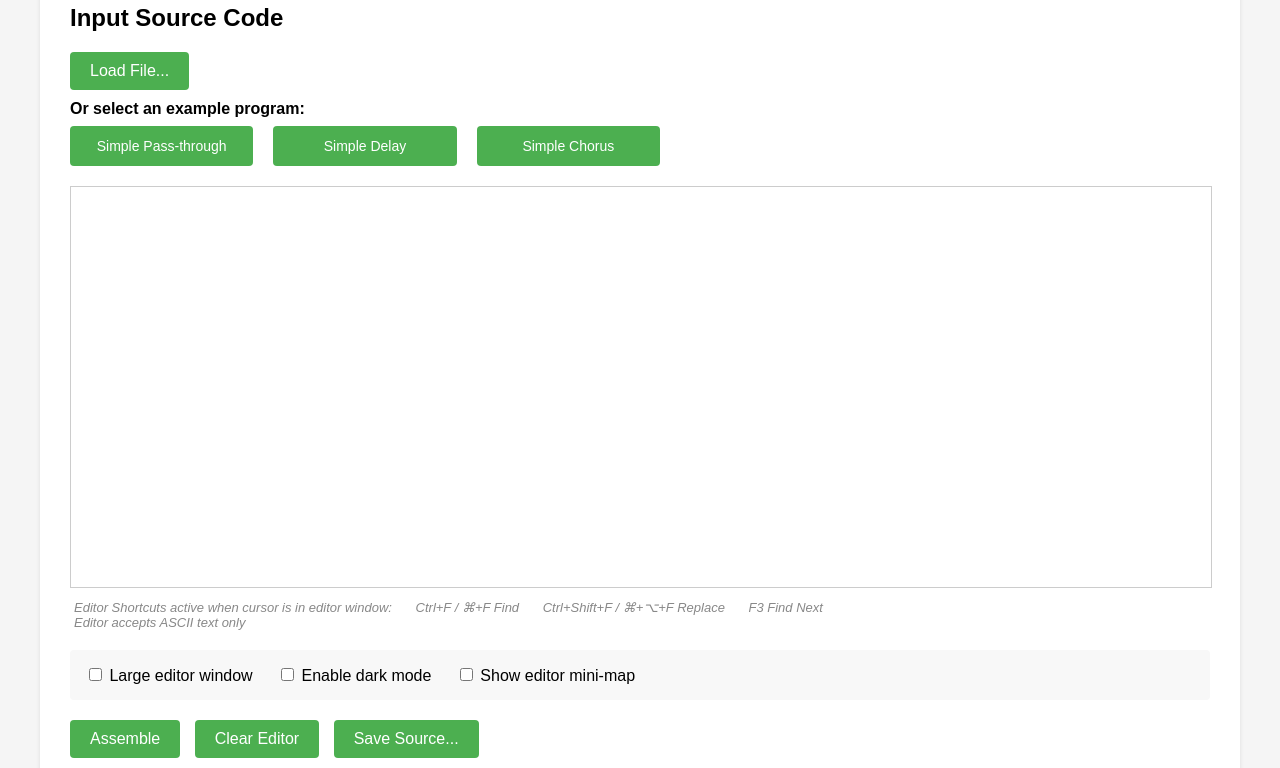
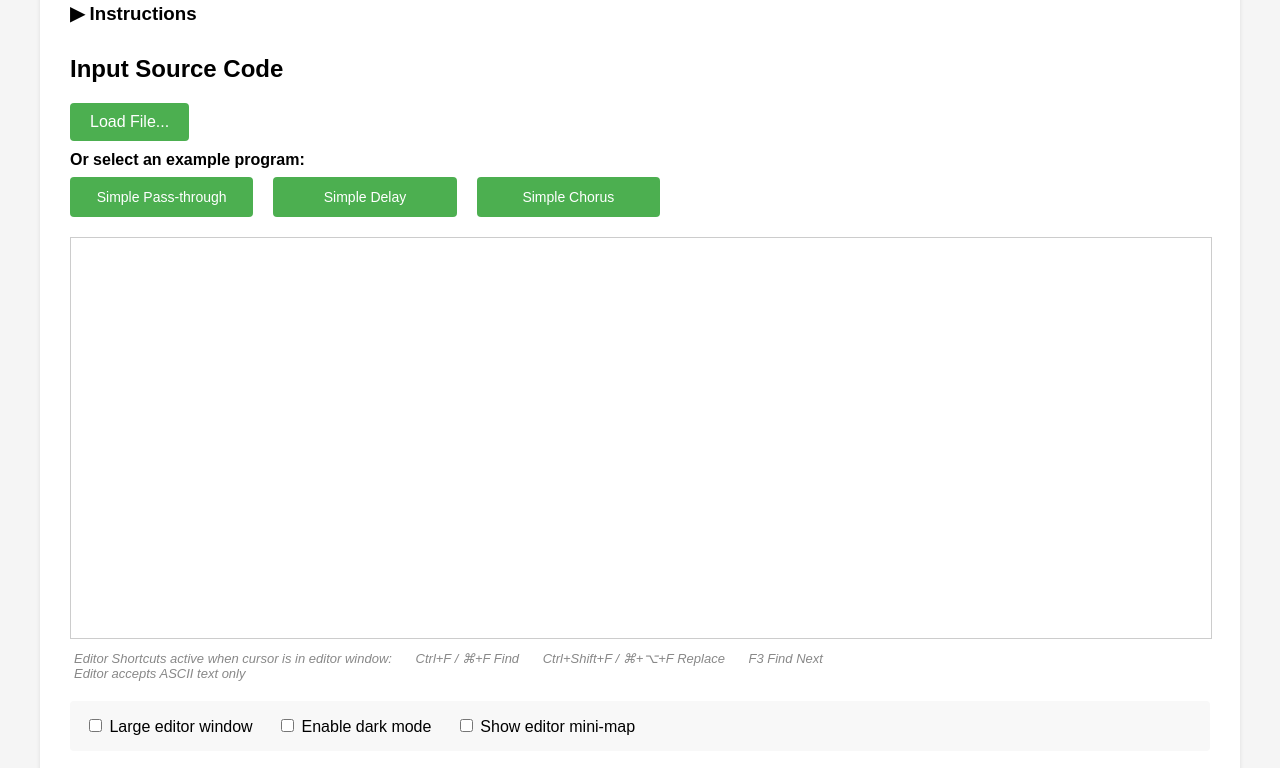
Before and after one commit to DisasterAreaDesigns/Sandbox-FV1, a plain HTML site: page Assembler/index.html in a window 1280 px wide. Shown: the part 162-930 px from the top of the page. Drawn offline with Linux system fonts and the light colour scheme; a script that the page names is missing.

Commit message:
Build 12
Added instructionf flyout
Added schematic for v2c board

```diff
--- a/Assembler/app.js
+++ b/Assembler/app.js
@@ -370,6 +370,20 @@ function toggleOutput() {
     }
 }
 
+// Toggle instructions function
+function toggleInstructions() {
+    const instructionsContent = document.getElementById('instructionsContent');
+    const instructionsToggle = document.getElementById('instructionsToggle');
+
+    if (instructionsContent.classList.contains('collapsed')) {
+        instructionsContent.classList.remove('collapsed');
+        instructionsToggle.textContent = '▼';
+    } else {
+        instructionsContent.classList.add('collapsed');
+        instructionsToggle.textContent = '▶';
+    }
+}
+
 async function loadExample(exampleName) {
     // Check for unsaved changes first
     if (hasEditorContent()) {
--- a/Assembler/index.html
+++ b/Assembler/index.html
@@ -17,8 +17,27 @@
         <script src="monaco.js"></script>
 
         <div class="header-bar">
-            <h1>DSP Sandbox Editor <span class="build">(build 11)</span></h1>
+            <h1>DSP Sandbox Editor <span class="build">(build 12)</span></h1>
             <img src="icon.png" alt="App Icon" class="app-icon">
+        </div>
+
+        <div class="instructions-section">
+            <h3 onclick="toggleInstructions()" style="cursor: pointer; user-select: none; margin-bottom: 10px;">
+                <span id="instructionsToggle">▶</span> Instructions
+            </h3>
+            <div id="instructionsContent" class="instructions-content collapsed">
+                <div class="instructions-text">
+                    <p>Enter SpinASM source code into the editor area, or select a file or example.  Press the <b>Assemble</b> button to verify and assemble the code into a HEX file</p>
+
+                    <p>If connecting to a Sandbox hardware unit, use the <b>Select Output Directory</b> button to specify the path to your Sandbox (typically /CIRCUITPY).</p>
+
+                    <p>Use the <b>Filename / Toggle Position</b> buttons to select the destination slot on your hardware device </p>
+
+                    <p>Press the <b>Download HEX</b> button to save your algorithm to the Sandbox hardware unit</p>
+
+                    <p>When satisfied with your source code, press the <b>Save Source...</b> button to download a local copy.</p>
+                </div>
+            </div>
         </div>
 
         <h2>Input Source Code</h2>
--- a/Assembler/styles.css
+++ b/Assembler/styles.css
@@ -80,6 +80,35 @@ textarea {
   height: 400px;
   border: 1px solid #ccc;
   font-family: monospace;
+}
+
+/* Instructions section styles */
+.instructions-section {
+    margin-bottom: 20px;
+}
+
+.instructions-content {
+    overflow: hidden;
+    transition: max-height 0.3s ease-out;
+    max-height: 1000px; /* Large enough to show all content when expanded */
+}
+
+.instructions-content.collapsed {
+    max-height: 0;
+    /*transition: max-height 0.3s ease-in;*/
+}
+
+.instructions-text {
+    padding: 10px 0;
+    line-height: 1.6;
+}
+
+.instructions-text p {
+    margin-bottom: 15px;
+}
+
+.instructions-text p:last-child {
+    margin-bottom: 0;
 }
 
 
```
Also changed, not shown: 2 other files.
